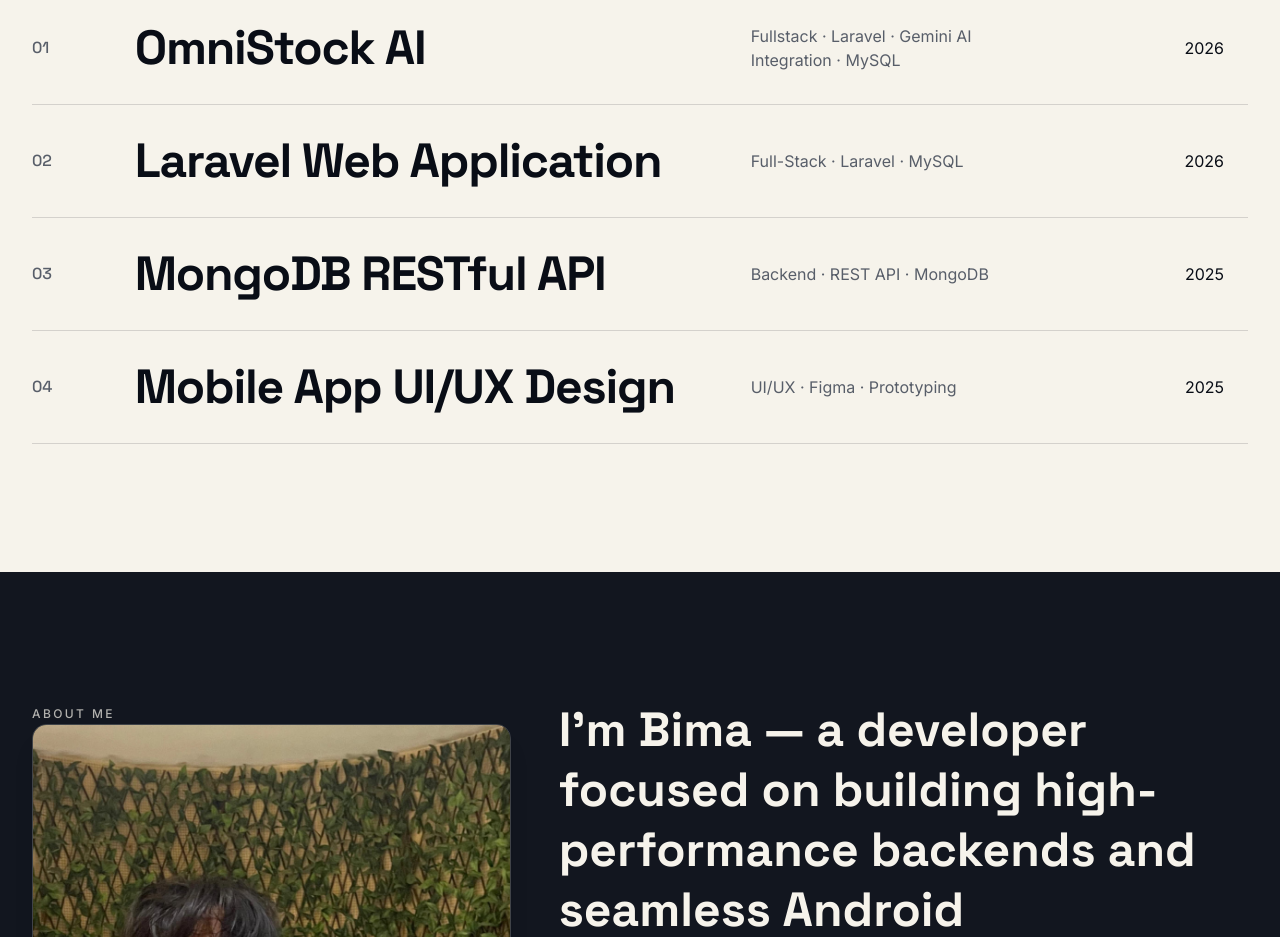
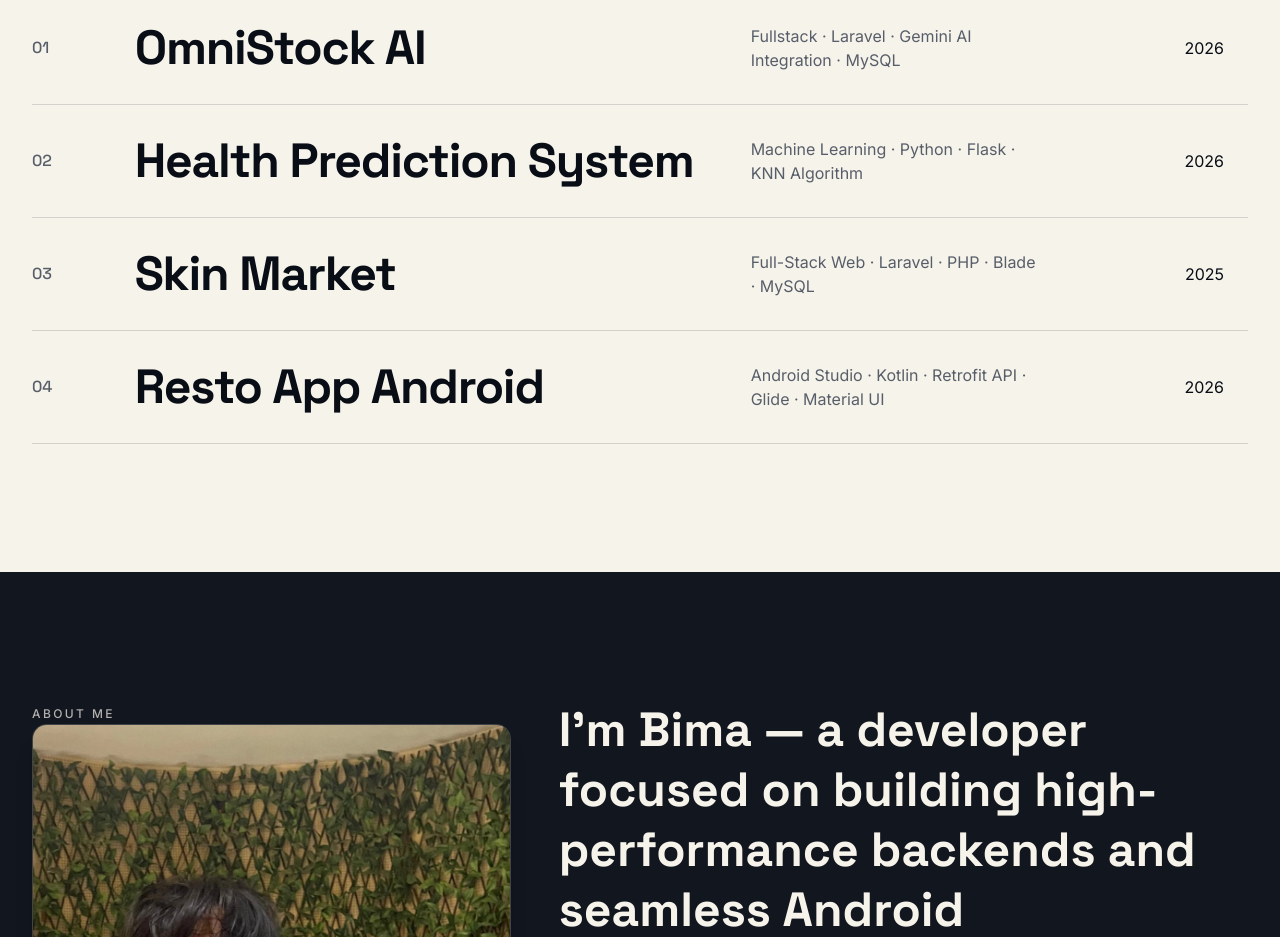
Before and after one commit to BimaValiant/webportfolio_BimaValiant, a Next.js app: page / in a window 1280 px wide. Shown: the part 1080-2017 px from the top of the page. Built offline with nearby package versions, Linux system fonts and the light colour scheme.

Commit message:
add list myproject

```diff
--- a/components/portfolio/work.tsx
+++ b/components/portfolio/work.tsx
@@ -23,28 +23,28 @@ const projects: Project[] = [
   },
   {
     id: '02',
-    title: 'Laravel Web Application',
-    category: 'Full-Stack · Laravel · MySQL',
+    title: 'Health Prediction System',
+    category: 'Machine Learning · Python · Flask · KNN Algorithm',
     year: '2026',
     image: '/work/project-02.png',
-    githubUrl: 'https://github.com/',
+    githubUrl: 'https://github.com/BimaValiant/health-prediction-knn.git',
   },
   {
     id: '03',
-    title: 'MongoDB RESTful API',
-    category: 'Backend · REST API · MongoDB',
+    title: 'Skin Market',
+    category: 'Full-Stack Web · Laravel · PHP · Blade · MySQL',
     year: '2025',
     image: '/work/project-03.png',
-    githubUrl: 'https://github.com/',
+    githubUrl: 'https://github.com/BimaValiant/skin-market.git',
   },
   {
-    id: '04',
-    title: 'Mobile App UI/UX Design',
-    category: 'UI/UX · Figma · Prototyping',
-    year: '2025',
-    image: '/work/project-04.png',
-    githubUrl: 'https://figma.com/',
-  },
+  id: '04',
+  title: 'Resto App Android',
+  category: 'Android Studio · Kotlin · Retrofit API · Glide · Material UI',
+  year: '2026',
+  image: '/work/resto-app.png',
+  githubUrl: 'https://github.com/BimaValiant/resto-app-android.git',
+},
 ]
 
 export function Work() {
```
